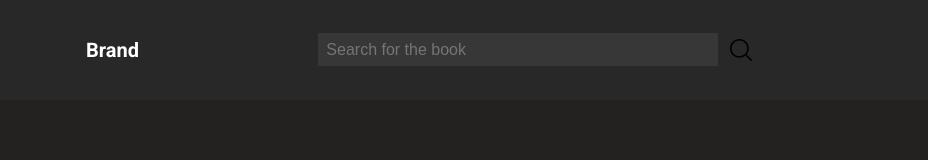
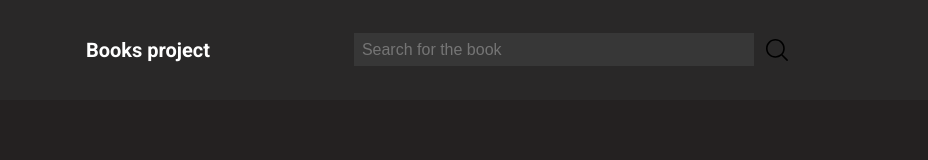
Before and after one commit to andrey-kudinov/books-project, a website built with Vite: page pages/users/users.html in a window 1280 px wide. Shown: the full height of the page, 0-928 px from the left. Built offline with nearby package versions, Linux system fonts and the light colour scheme; files whose address does not match are found by name.

Commit message:
change logo title

```diff
--- a/pages/users/users.html
+++ b/pages/users/users.html
@@ -11,7 +11,7 @@
       <header class="site-header">
         <div class="wrapper site-header__wrapper">
           <div class="site-header__start">
-            <a href="../../index.html" class="brand">Brand</a>
+            <a href="../../index.html" class="brand">Books project</a>
           </div>
 
           <div class="search">
```
Also changed, not shown: index.html (+1 -1 lines), pages/bookmarks/bookmarks.html (+1 -1 lines), pages/books/books.html (+1 -1 lines).
